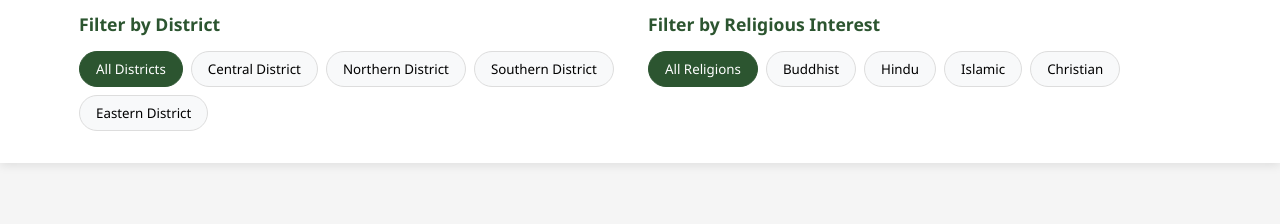
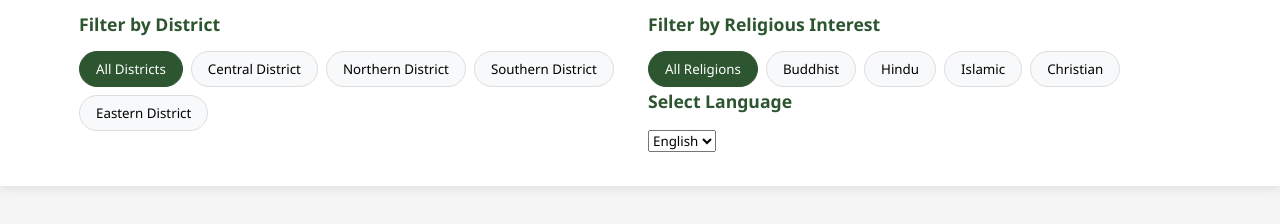
Before and after one commit to atlascortigan9703/site1, a plain HTML site: page index.html in a window 1280 px wide. Shown: the part 542-766 px from the top of the page. Drawn offline with Linux system fonts and the light colour scheme.

Commit message:
Update index.html

```diff
--- a/index.html
+++ b/index.html
@@ -63,8 +63,17 @@
                         <button class="filter-btn" data-filter="islamic">Islamic</button>
                         <button class="filter-btn" data-filter="christian">Christian</button>
                     </div>
-                </div>
-            </div>
+
+
+            <div class="filter-group">
+    <h3>Select Language</h3>
+    <select id="language-select">
+        <option value="en" selected>English</option>
+        <option value="hi">Hindi</option>
+        <option value="te">Telugu</option>
+    </select>
+</div>
+
         </div>
     </section>
 
```
